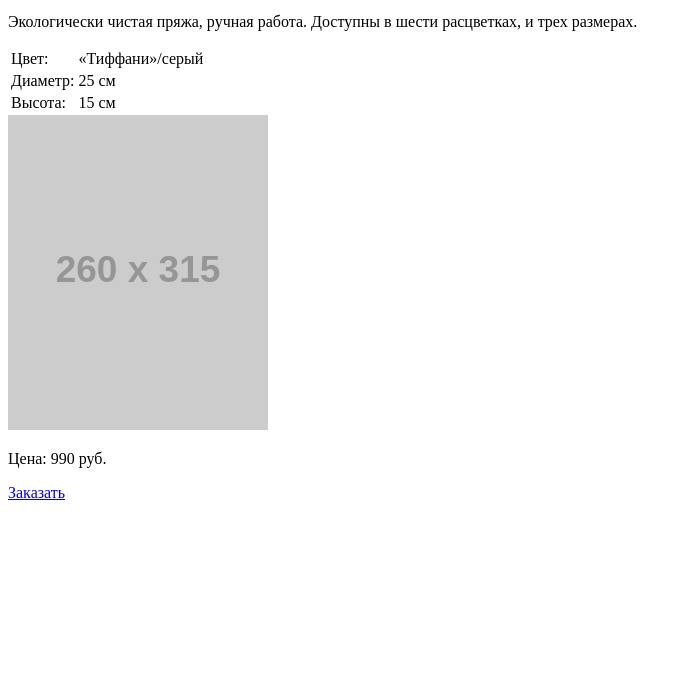
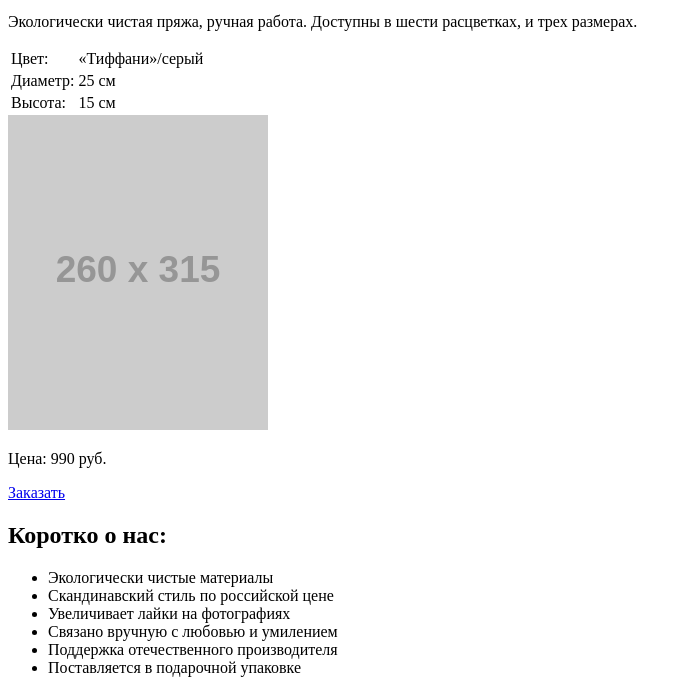
Before and after one commit to starikovsa/703703-mishka, a website: page source/index.html in a window 1280 px wide. Shown: the part 404-1097 px from the top of the page, without its empty margins (0-692 px from the left). Before the commit the page ends 914 px from the top, so only its background shows below. Drawn offline with Linux system fonts and the light colour scheme; placeholder pictures from the web are drawn by us.

Commit message:
Разметил блок *о нас* на главной странице

```diff
--- a/source/index.html
+++ b/source/index.html
@@ -40,15 +40,15 @@
         <div class="promo__container">
           <p class="promo__description">Экологически чистая пряжа, ручная работа. Доступны в шести расцветках, и трех размерах.</p>
           <table class="promo__specifications">
-            <tr class="promo__specifications-line">
+            <tr class="promo__specifications-row">
               <td class="promo__specifications-cell">Цвет:</td>
               <td class="promo__specifications-cell">«Тиффани»/серый</td>
             </tr>
-            <tr class="promo__specifications-line">
+            <tr class="promo__specifications-row">
               <td class="promo__specifications-cell">Диаметр:</td>
               <td class="promo__specifications-cell"> 25 см</td>
             </tr>
-            <tr class="promo__specifications-line">
+            <tr class="promo__specifications-row">
               <td class="promo__specifications-cell">Высота:</td>
               <td class="promo__specifications-cell">15 см</td>
             </tr>
@@ -58,6 +58,19 @@
           <a class="button promo__button promo__button--buy" href="order.html">Заказать</a>
         </div>
       </section>
+      <section class="about-us">
+        <header class="about-us__header">
+          <h2 class="about-us__title">Коротко о нас:</h2>
+        </header>
+        <ul class="about-us__list">
+          <li class="about-us__item about-us__item--flower">Экологически чистые материалы</li>
+          <li class="about-us__item about-us__item--price">Скандинавский стиль по российской цене</li>
+          <li class="about-us__item about-us__item--heart">Увеличивает лайки на фотографиях</li>
+          <li class="about-us__item about-us__item--clew">Связано вручную с любовью и умилением</li>
+          <li class="about-us__item about-us__item--rocket">Поддержка отечественного производителя</li>
+          <li class="about-us__item about-us__item--gift">Поставляется в подарочной упаковке</li>
+        </ul>
+      </section>
     </main>
     <footer></footer>
   </body>
```
